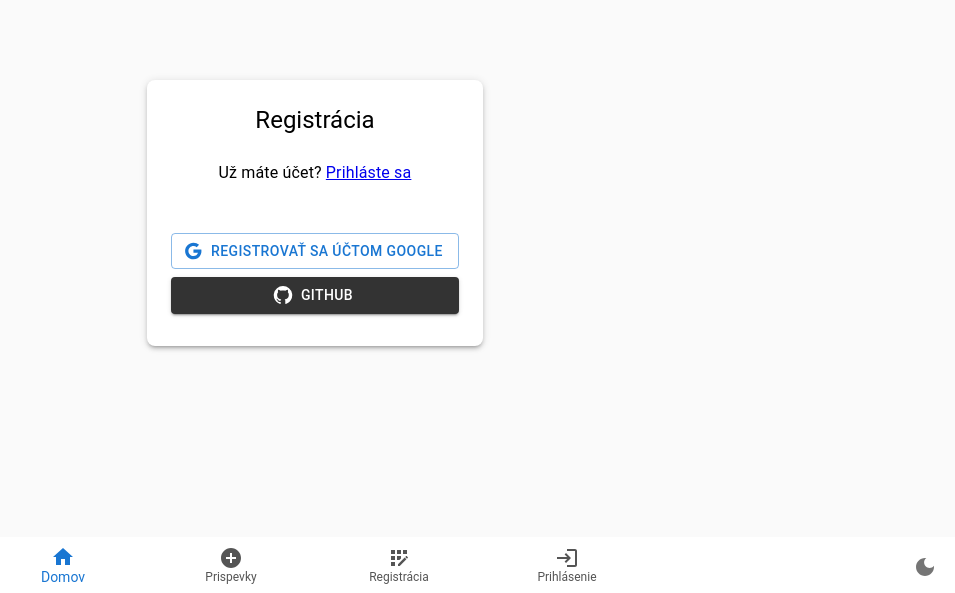
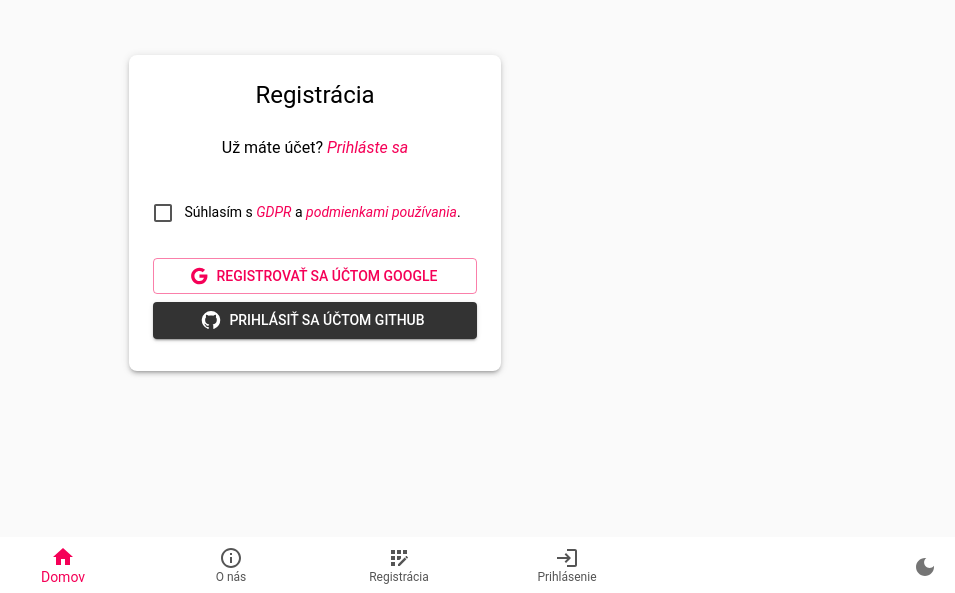
Before and after one commit to IttzDavid/snap-zoska, a Next.js app: page /auth/registracia in a window 1280 px wide. Shown: the part 207-800 px from the top of the page, without its empty margins (325-1280 px from the left). Built offline with nearby package versions, Linux system fonts and the light colour scheme; no server answers.

Commit message:
gdpr, podmienky, o nas

```diff
--- a/package.json
+++ b/package.json
@@ -26,7 +26,9 @@
     "@types/node": "^22",
     "@types/react": "^18",
     "@types/react-dom": "^18",
-    "eslint": "^9",
+    "@typescript-eslint/eslint-plugin": "^8.18.0",
+    "@typescript-eslint/parser": "^8.18.0",
+    "eslint": "^9.16.0",
     "eslint-config-next": "15.0.3",
     "prisma": "^6.0.1",
     "typescript": "^5"
--- a/src/app/(private)/prispevok/page.tsx
+++ b/src/app/(private)/prispevok/page.tsx
@@ -1,5 +1,4 @@
-import { getServerSession } from "next-auth";
-import { authOptions } from "../../api/auth/[...nextauth]/authOptions";
+
 import { prisma } from "@/app/api/auth/[...nextauth]/prisma"; // Use PrismaClient instance
 import Container from "@mui/material/Container";
 import Typography from "@mui/material/Typography";
@@ -12,7 +11,6 @@ import Avatar from "@mui/material/Avatar";
 export const metadata = { title: "Príspevky | SnapZoška" };
 
 export default async function FeedPage() {
-  const session = await getServerSession(authOptions);
 
   // Fetch posts from the database, including user details
   const posts = await prisma.post.findMany({
--- a/src/components/AuthGuard.tsx
+++ b/src/components/AuthGuard.tsx
@@ -9,7 +9,7 @@ import CircularProgress from "@mui/material/CircularProgress";
 import Box from "@mui/material/Box";
 
 export default function AuthGuard({ children }: { children: React.ReactNode }) {
-  const { data: session, status } = useSession();
+  const { status } = useSession();
   const router = useRouter();
 
   useEffect(() => {
--- a/src/components/NavBar.tsx
+++ b/src/components/NavBar.tsx
@@ -5,6 +5,7 @@ import { BottomNavigation, BottomNavigationAction, Box, Avatar, IconButton } fro
 import HomeIcon from "@mui/icons-material/Home";
 import SearchIcon from "@mui/icons-material/Search";
 import AddCircleIcon from "@mui/icons-material/AddCircle";
+import InfoOutlinedIcon from "@mui/icons-material/InfoOutlined";
 import LoginIcon from "@mui/icons-material/Login";
 import AppRegistrationIcon from "@mui/icons-material/AppRegistration";
 import LogoutIcon from "@mui/icons-material/Logout";
@@ -28,7 +29,7 @@ export default function Navbar() {
   // Non-authenticated navigation paths
   const nonAuthPaths = [
     { label: "Domov", value: "/", icon: <HomeIcon /> },
-    { label: "Prispevky", value: "/prispevok", icon: <AddCircleIcon /> },
+    { label: "O nás", value: "../o-nas", icon: < InfoOutlinedIcon/> },
     { label: "Registrácia", value: "/auth/registracia", icon: <AppRegistrationIcon /> },
     { label: "Prihlásenie", value: "/auth/prihlasenie", icon: <LoginIcon /> },
   ];
--- a/src/sections/SignUpView.tsx
+++ b/src/sections/SignUpView.tsx
@@ -1,15 +1,26 @@
-"use client";
+"use client"; // Client-side only component
 
-import {
-  Button,
-  Container,
-  Typography,
-} from "@mui/material";
+import React, { useState } from "react";
+import { Button, Container, Typography, Checkbox, FormControlLabel, Link } from "@mui/material";
 import { signIn } from "next-auth/react";
 import GoogleIcon from "@mui/icons-material/Google";
-import GitHubIcon from "@mui/icons-material/GitHub"; // GitHub icon
+import GitHubIcon from "@mui/icons-material/GitHub";
 
 export default function SignUpView() {
+  const [isChecked, setIsChecked] = useState(false);
+
+  const handleCheckboxChange = (event: React.ChangeEvent<HTMLInputElement>) => {
+    setIsChecked(event.target.checked);
+  };
+
+  const handleSignUp = (provider: string) => {
+    if (!isChecked) {
+      alert("Pre pokračovanie musíte súhlasiť s podmienkami používania a GDPR.");
+      return;
+    }
+    signIn(provider);
+  };
+
   return (
     <Container
       maxWidth="xs"
@@ -30,40 +41,64 @@ export default function SignUpView() {
       </Typography>
 
       {/* Sign-in link */}
-      <Typography variant="body1" sx={{ mb: 6 }}>
-        Už máte účet? <a href="/auth/prihlasenie">Prihláste sa</a>
+      <Typography variant="body1" sx={{ mb: 4 }}>
+        Už máte účet?{" "}
+        <Link href="/auth/prihlasenie">
+          Prihláste sa
+        </Link>
       </Typography>
+
+      {/* Terms and GDPR Checkbox */}
+      <FormControlLabel
+        control={
+          <Checkbox
+            checked={isChecked}
+            onChange={handleCheckboxChange}
+            color="primary"
+          />
+        }
+        label={
+          <Typography variant="body2">
+            Súhlasím s{" "}
+            <Link href="/gdpr">
+              GDPR
+            </Link>{" "}
+            a{" "}
+            <Link href="/podmienky">
+              podmienkami používania
+            </Link>.
+          </Typography>
+        }
+        sx={{ mb: 3 }}
+      />
 
       {/* Google Sign Up */}
       <Button
         variant="outlined"
         fullWidth
         startIcon={<GoogleIcon />}
-        onClick={() => signIn("google")}
+        onClick={() => handleSignUp("google")}
         sx={{ mb: 1 }}
       >
         Registrovať sa účtom Google
       </Button>
 
-      {/* GitHub Sign Up - Iconic button */}
+      {/* GitHub Sign Up */}
       <Button
         variant="contained"
         fullWidth
-        startIcon={<GitHubIcon />} // GitHub icon
-        onClick={() => {
-          // Placeholder function, replace with GitHub sign-up logic tomorrow
-          console.log("GitHub sign-up (dummy) clicked");
-        }}
+        startIcon={<GitHubIcon />}
+        onClick={() => handleSignUp("github")}
         sx={{
           mb: 1,
-          bgcolor: "#333", // Dark background similar to GitHub's color
-          color: "white", // White text color
-          '&:hover': {
-            bgcolor: "#444", // Darker shade for hover effect
+          bgcolor: "#333",
+          color: "white",
+          "&:hover": {
+            bgcolor: "#444",
           },
         }}
       >
-      GitHub
+        Prihlásiť sa účtom GitHub
       </Button>
     </Container>
   );
--- a/src/styles/theme.ts
+++ b/src/styles/theme.ts
@@ -3,7 +3,7 @@ import { createTheme } from '@mui/material/styles';
 // Define the light theme palette
 const lightPalette = {
   primary: {
-    main: '#1976d2', // blue
+    main: '#f50057', // pink
   },
   secondary: {
     main: '#dc004e', // pink
@@ -21,7 +21,7 @@ const lightPalette = {
 // Define the dark theme palette (slightly lighter dark colors)
 const darkPalette = {
   primary: {
-    main: '#90caf9', // light blue
+    main: '#ff4081', // light pink
   },
   secondary: {
     main: '#f50057', // pink
@@ -42,6 +42,24 @@ export const lightTheme = createTheme({
     mode: 'light', // Set the mode to 'light'
     ...lightPalette, // Add light palette colors
   },
+  typography: {
+    fontFamily: '"Roboto", "Arial", sans-serif', // Set global font family
+  },
+  components: {
+    MuiLink: {
+      styleOverrides: {
+        root: {
+          color: '#f50057', // pink color for links
+          textDecoration: 'none', // No underline by default
+          fontStyle: 'italic', // Cursive style for links
+          '&:hover': {
+            textDecoration: 'underline', // Underline on hover
+            color: '#f50057', // Darker shade of blue on hover
+          },
+        },
+      },
+    },
+  },
 });
 
 export const darkTheme = createTheme({
@@ -49,4 +67,22 @@ export const darkTheme = createTheme({
     mode: 'dark', // Set the mode to 'dark'
     ...darkPalette, // Add dark palette colors
   },
+  typography: {
+    fontFamily: '"Roboto", "Arial", sans-serif', // Set global font family
+  },
+  components: {
+    MuiLink: {
+      styleOverrides: {
+        root: {
+          color: '#ff4081', // Light pink color for links in dark mode
+          textDecoration: 'none', // No underline by default
+          fontStyle: 'italic', // Cursive style for links
+          '&:hover': {
+            textDecoration: 'underline', // Underline on hover
+            color: '#f50057', // Lighter blue shade on hover in dark mode
+          },
+        },
+      },
+    },
+  },
 });
```
Also changed, not shown: src/app/(public)/gdpr/page.tsx (+35 -6 lines), src/app/(public)/o-mne/page.tsx (deleted, +0 -17 lines), src/app/(public)/o-nas/page.tsx (added, +41 -0 lines), src/app/(public)/podmienky/page.tsx (+24 -6 lines), src/sections/SignInView.tsx (+7 -3 lines), .eslintrc.json, 1 other file (tests, documents, lock files or other folders).
